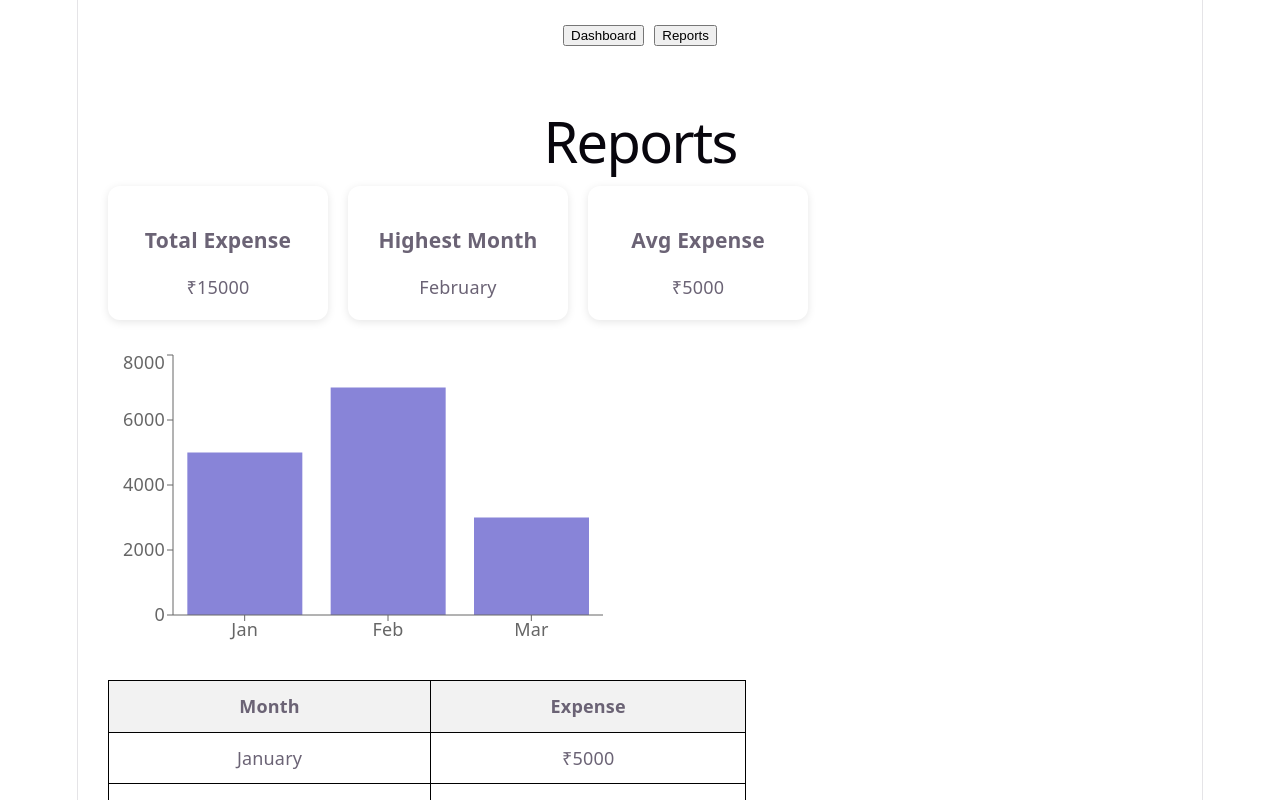
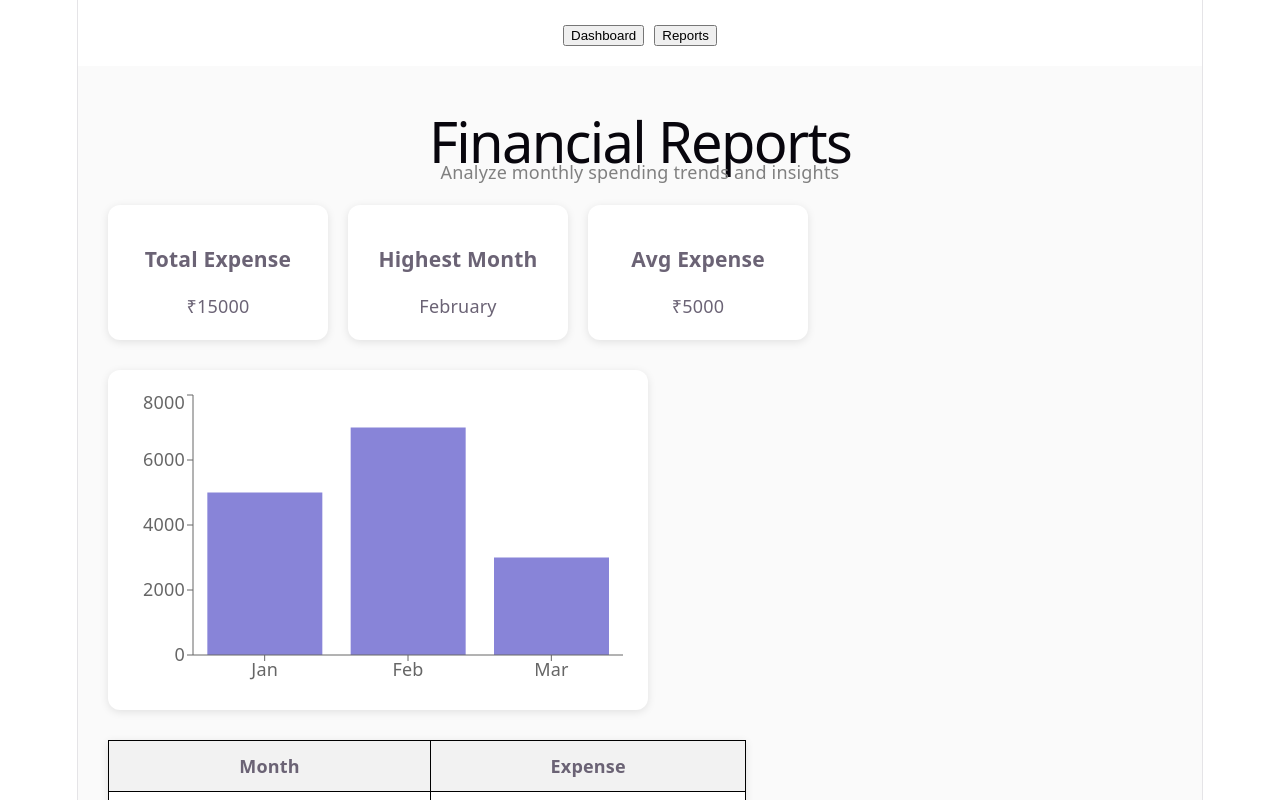
Before and after one commit to NehaPoojary8/ReceiptHawk, a React app in the folder frontend/: page / in a window 1280 px wide. Both pictures are taken after a click on the button "Reports". Shown: the top 800 px of the page. Built offline with nearby package versions, Linux system fonts and the light colour scheme; the HTML template or start-up script is replaced by a standard one.

Commit message:
Improved reports page UI

```diff
--- a/frontend/src/pages/Reports.jsx
+++ b/frontend/src/pages/Reports.jsx
@@ -2,16 +2,37 @@ import ReportChart from "../components/ReportChart";
 
 function Reports() {
   return (
-    <div style={{ padding: "30px" }}>
-      <h1>Reports</h1>
+    <div
+      style={{
+        padding: "30px",
+        backgroundColor: "#fafafa",
+        minHeight: "100vh"
+      }}
+    >
+      {/* Heading */}
+      <div style={{ marginBottom: "20px" }}>
+        <h1 style={{ marginBottom: "5px" }}>Financial Reports</h1>
+        <p style={{ color: "gray" }}>
+          Analyze monthly spending trends and insights
+        </p>
+      </div>
 
-      <div style={{ display: "flex", gap: "20px", marginTop: "20px", marginBottom: "30px" }}>
+      {/* Summary Cards */}
+      <div
+        style={{
+          display: "flex",
+          gap: "20px",
+          marginTop: "20px",
+          marginBottom: "30px"
+        }}
+      >
         <div
           style={{
             padding: "20px",
             borderRadius: "12px",
             boxShadow: "0 2px 8px rgba(0,0,0,0.1)",
-            width: "180px"
+            width: "180px",
+            backgroundColor: "white"
           }}
         >
           <h3>Total Expense</h3>
@@ -23,7 +44,8 @@ function Reports() {
             padding: "20px",
             borderRadius: "12px",
             boxShadow: "0 2px 8px rgba(0,0,0,0.1)",
-            width: "180px"
+            width: "180px",
+            backgroundColor: "white"
           }}
         >
           <h3>Highest Month</h3>
@@ -35,7 +57,8 @@ function Reports() {
             padding: "20px",
             borderRadius: "12px",
             boxShadow: "0 2px 8px rgba(0,0,0,0.1)",
-            width: "180px"
+            width: "180px",
+            backgroundColor: "white"
           }}
         >
           <h3>Avg Expense</h3>
@@ -43,16 +66,28 @@ function Reports() {
         </div>
       </div>
 
-      {/* NEW: Chart added here */}
-      <div style={{ marginBottom: "30px" }}>
+      {/* Chart */}
+      <div
+        style={{
+          marginBottom: "30px",
+          padding: "20px",
+          backgroundColor: "white",
+          borderRadius: "12px",
+          boxShadow: "0 2px 8px rgba(0,0,0,0.1)",
+          width: "fit-content"
+        }}
+      >
         <ReportChart />
       </div>
 
+      {/* Table */}
       <table
         style={{
           borderCollapse: "collapse",
           width: "60%",
-          marginTop: "20px"
+          marginTop: "20px",
+          backgroundColor: "white",
+          boxShadow: "0 2px 8px rgba(0,0,0,0.1)"
         }}
       >
         <thead>
```
